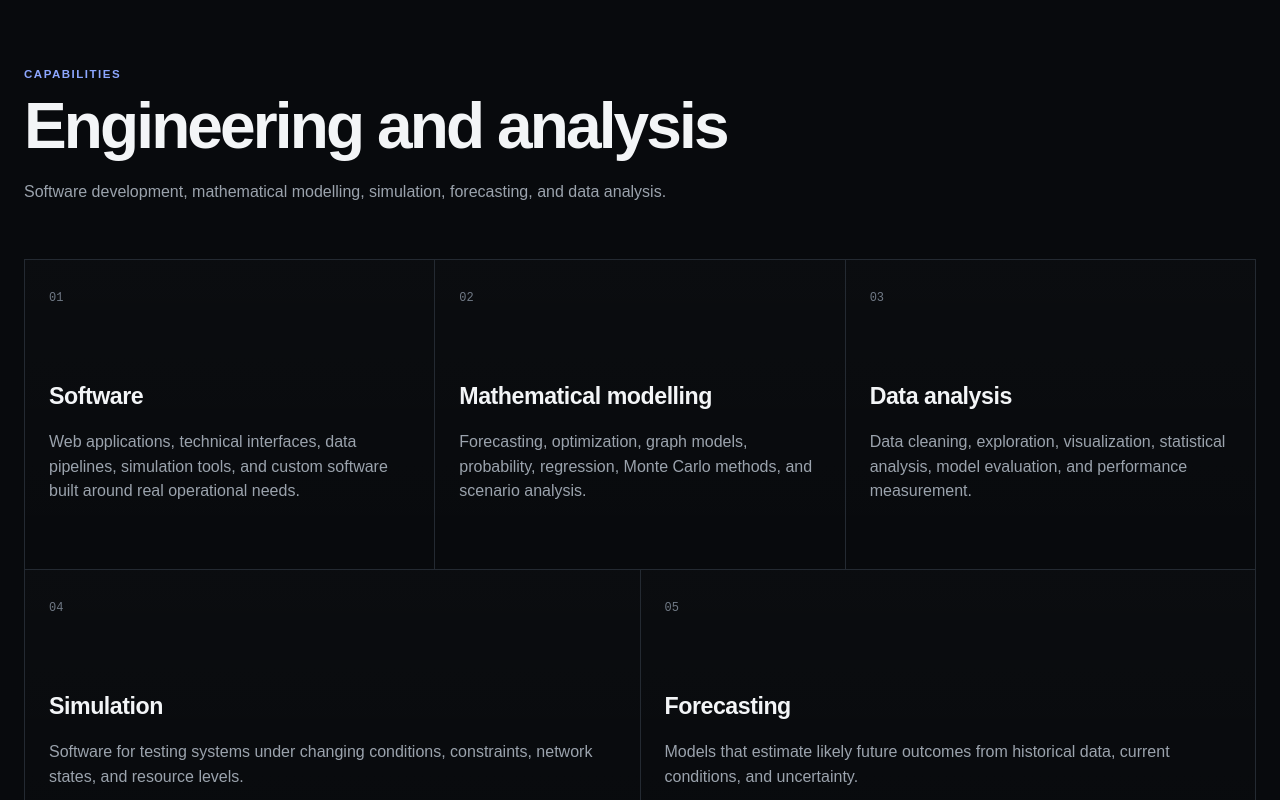
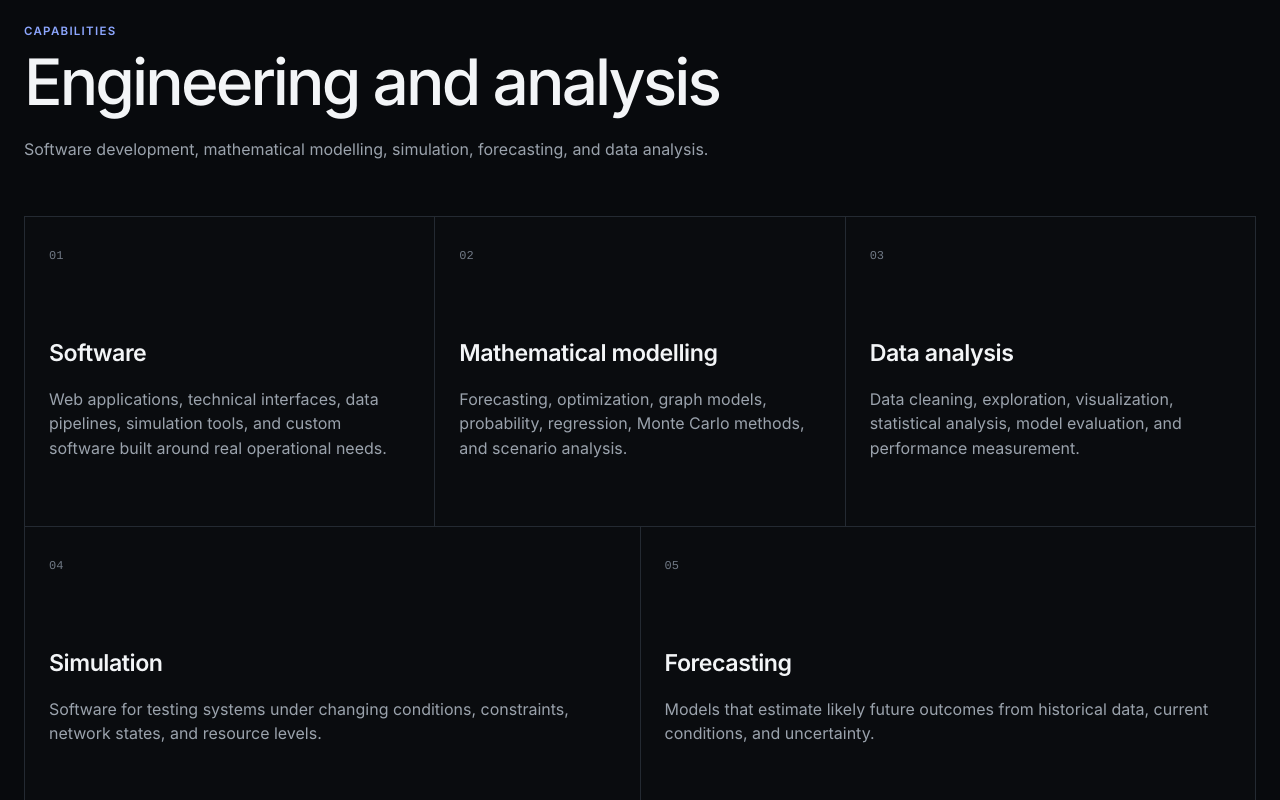
Before and after one commit to lapenzer/lapenzer-website, a Next.js app: page / in a window 1280 px wide. Shown: the part 1440-2240 px from the top of the page. Built offline with nearby package versions, Linux system fonts and the light colour scheme.

Commit message:
Update site metadata and load brand refresh styles

```diff
--- a/app/layout.tsx
+++ b/app/layout.tsx
@@ -2,23 +2,24 @@ import type { Metadata } from "next";
 import { SiteFooter } from "@/components/SiteFooter";
 import { SiteHeader } from "@/components/SiteHeader";
 import "./globals.css";
+import "./brand-refresh.css";
 
 export const metadata: Metadata = {
   metadataBase: new URL("https://lapenzer.com"),
   title: {
-    default: "Lapenzer — Software, Research, Mathematical Models, Technical Systems",
+    default: "Lapenzer — Software, Modelling, Data, Systems",
     template: "%s — Lapenzer",
   },
   description:
-    "Lapenzer develops software and research projects for prediction, forecasting, simulation, networks, data, and complex systems.",
+    "Lapenzer builds software, models, and analytical tools for forecasting, simulation, network analysis, and data-intensive systems.",
   applicationName: "Lapenzer",
   keywords: [
     "Lapenzer",
+    "software development",
     "mathematical modelling",
     "forecasting",
     "simulation",
     "network analysis",
-    "software research",
     "data analysis",
   ],
   authors: [{ name: "Lapenzer" }],
@@ -26,7 +27,7 @@ export const metadata: Metadata = {
   publisher: "Lapenzer",
   openGraph: {
     title: "Lapenzer",
-    description: "Software, research, mathematical models, and technical systems.",
+    description: "Software for prediction, simulation, and data-intensive systems.",
     url: "https://lapenzer.com",
     siteName: "Lapenzer",
     type: "website",
@@ -34,7 +35,7 @@ export const metadata: Metadata = {
   twitter: {
     card: "summary",
     title: "Lapenzer",
-    description: "Software, research, mathematical models, and technical systems.",
+    description: "Software for prediction, simulation, and data-intensive systems.",
   },
 };
 
```
